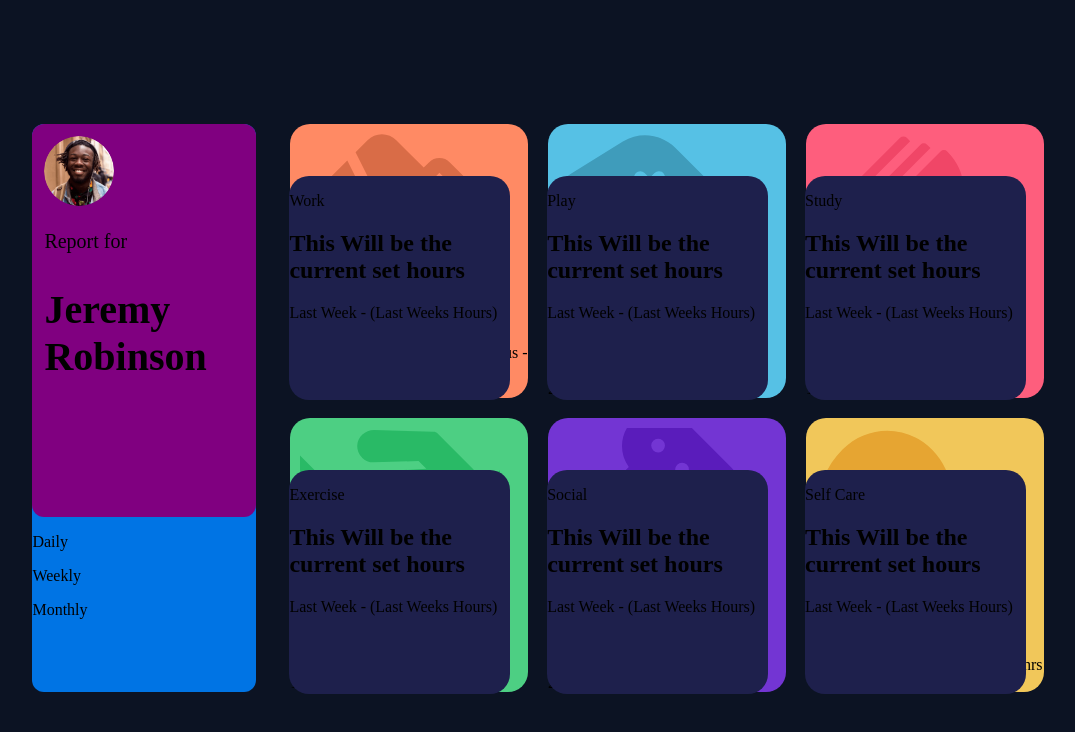
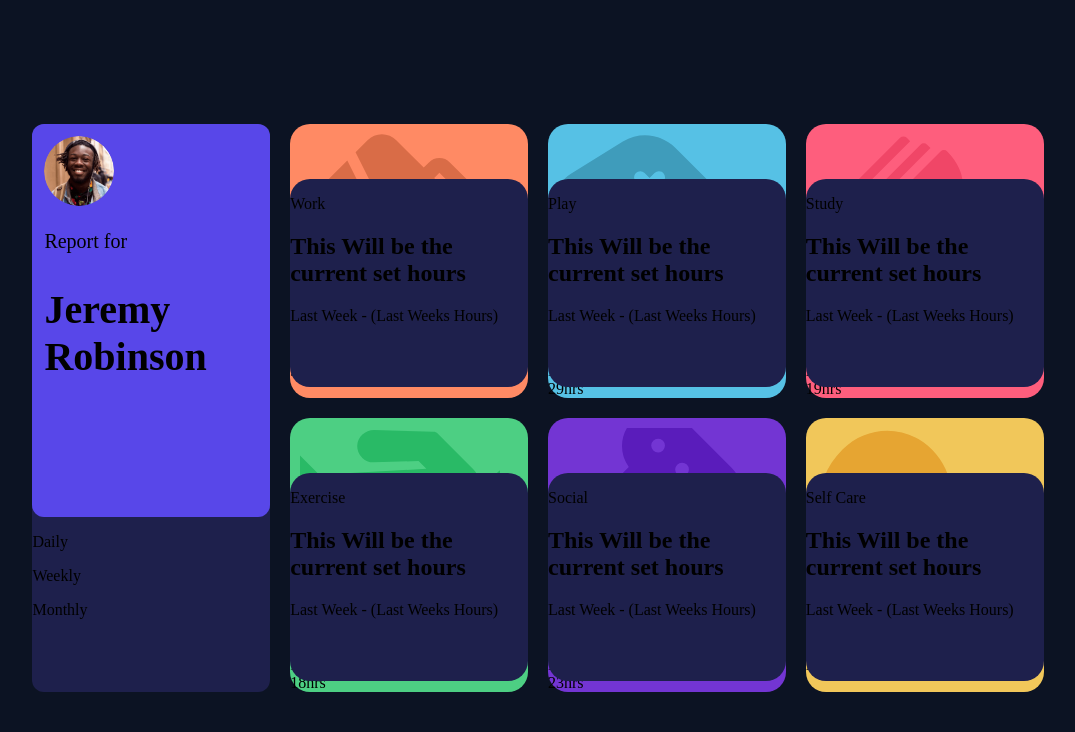
Before and after one commit to kamjohn777/time-tracking-dashboard, a plain HTML site: page time-tracking-dashboard-main/time-tracking-dashboard-main/index.html in a window 1280 px wide. Shown: the whole page, without its empty margins (102-1177 px from the left). Drawn offline with Linux system fonts and the light colour scheme.

Commit message:
updated some of the css still testing somethings

```diff
--- a/time-tracking-dashboard-main/time-tracking-dashboard-main/styles.css
+++ b/time-tracking-dashboard-main/time-tracking-dashboard-main/styles.css
@@ -51,16 +51,17 @@ body {
     grid-column-end: 1;
     grid-row-start: 1;
     grid-row-end: 2; */
-    width: 14rem;
+    /* width: 14rem; */
+    width: 100%;
     grid-area: 1 / 1 / 3 / 2;
-    background: var(--light-blue);
+    background: #1e204c;
     border-radius: 12px;
 
 }
 
 .profileContainer {
     height: 65%;
-    background-color: purple;
+    background-color: #5847e9;
     border-radius: 12px;
     padding: 12px;
 }
@@ -74,11 +75,14 @@ body {
 .profileContainer h2 {font-size: 40px;}
 
 .activityContainer {
+    /* height: 200px;
+    width: 200px; */
     border-radius: 20px;
+    position: relative;
 }
 
 .tracking-divs {
-    position: relative;
+    /* position: relative; */
     height: 200px;
     width: 200px;
     background-size: cover;
@@ -87,15 +91,25 @@ body {
 }
 
 .track-text-wrap {
-    background: var(--dark-blue-track-div);
+    /* background: var(--dark-blue-track-div);
     position: absolute;
     top: 21%;
     right: -5%;
     height: 14rem;
     width: 13.8rem;
-    border-radius: 20px;
+    border-radius: 20px; */
+
+
     /* border-top-left-radius: 10px;
     border-top-right-radius: 10px; */
+
+    background: var(--dark-blue-track-div);
+    position: absolute;
+    top: 20%;
+    right: 0%;
+    height: 13rem;
+    width: 100%;
+    border-radius: 20px;
 }
 
 #work {
```
